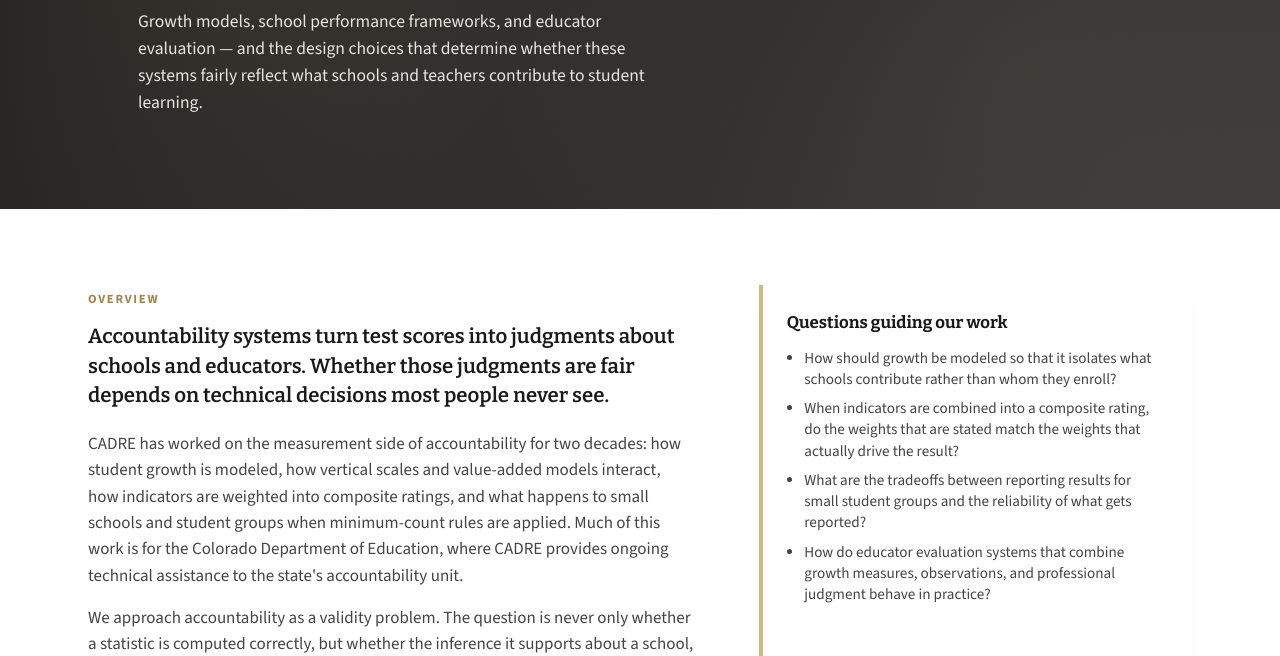
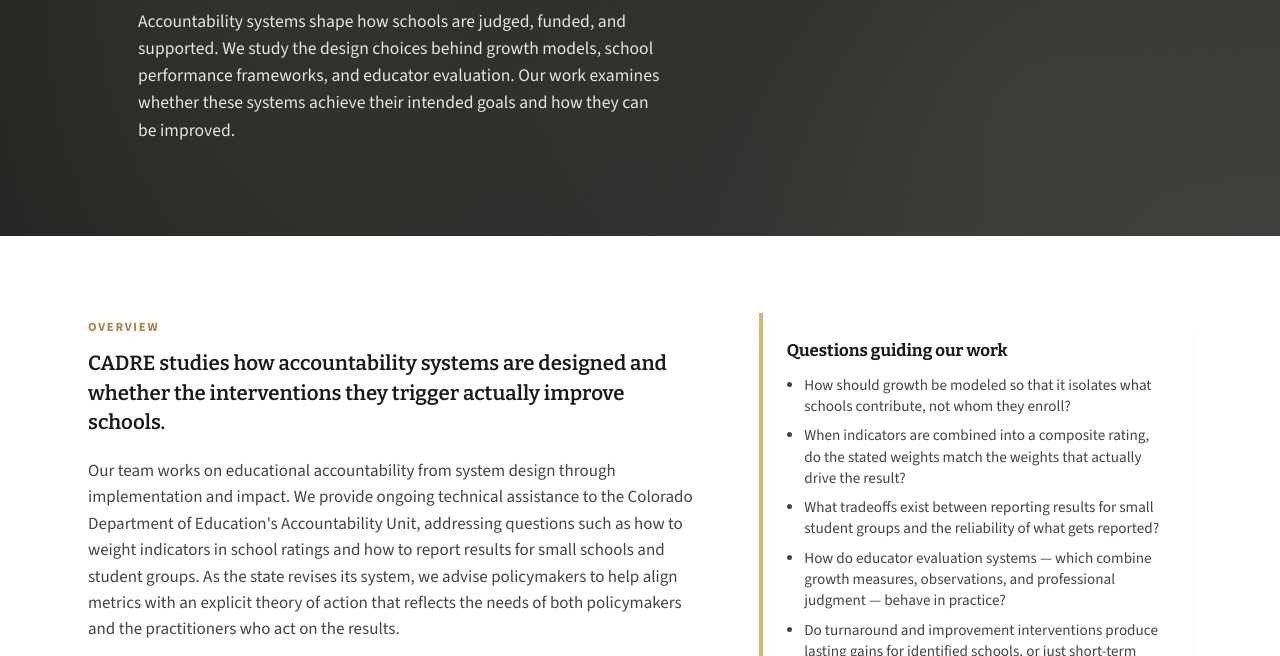
Before and after one commit to CADRE-CU/CADRE-CU.github.io, a plain HTML site: page accountability.html in a window 1280 px wide. Shown: the part 359-1015 px from the top of the page. Drawn offline with nearby package versions, Linux system fonts and the light colour scheme.

Commit message:
Refresh accountability page copy
Update the Educational Accountability page with more direct overview and hero text, emphasizing CADRE's work on system design, technical assistance to Colorado, and the effects of turnaround and improvement interventions. The research questions were also tightened and expanded to include whether identified-school interventions lead to lasting gains.

```diff
--- a/accountability.html
+++ b/accountability.html
@@ -60,7 +60,7 @@
       </div>
       <svg class="hero-icon" viewBox="0 0 40 40" aria-hidden="true"><path d="M7 30V20M16 30V12M25 30V16M34 30V6" stroke-linecap="round"/><path d="M4 34h34" stroke-linecap="round"/></svg>
       <h1>Educational <span class="accent">Accountability</span></h1>
-      <p class="lede">Growth models, school performance frameworks, and educator evaluation — and the design choices that determine whether these systems fairly reflect what schools and teachers contribute to student learning.</p>
+      <p class="lede">Accountability systems shape how schools are judged, funded, and supported. We study the design choices behind growth models, school performance frameworks, and educator evaluation. Our work examines whether these systems achieve their intended goals and how they can be improved.</p>
     </div>
   </div>
 </section>
@@ -70,17 +70,18 @@
     <div class="area-overview">
       <div>
         <span class="eyebrow">Overview</span>
-        <p class="lead-text">Accountability systems turn test scores into judgments about schools and educators. Whether those judgments are fair depends on technical decisions most people never see.</p>
-        <p class="body-text">CADRE has worked on the measurement side of accountability for two decades: how student growth is modeled, how vertical scales and value-added models interact, how indicators are weighted into composite ratings, and what happens to small schools and student groups when minimum-count rules are applied. Much of this work is for the Colorado Department of Education, where CADRE provides ongoing technical assistance to the state's accountability unit.</p>
-        <p class="body-text">We approach accountability as a validity problem. The question is never only whether a statistic is computed correctly, but whether the inference it supports about a school, a teacher, or a program can survive scrutiny, and what the system's incentives do to the behavior it is meant to measure.</p>
+        <p class="lead-text">CADRE studies how accountability systems are designed and whether the interventions they trigger actually improve schools.</p>
+        <p class="body-text">Our team works on educational accountability from system design through implementation and impact. We provide ongoing technical assistance to the Colorado Department of Education's Accountability Unit, addressing questions such as how to weight indicators in school ratings and how to report results for small schools and student groups. As the state revises its system, we advise policymakers to help align metrics with an explicit theory of action that reflects the needs of both policymakers and the practitioners who act on the results.</p>
+        <p class="body-text">We also study what happens after accountability identifies a school — from the state's turnaround and improvement programs to locally designed systems in rural districts. We assess whether these interventions produce the improvement they're designed to drive, and what conditions make them work.</p>
       </div>
       <aside class="questions" aria-label="Research questions">
         <h4>Questions guiding our work</h4>
         <ul>
-          <li>How should growth be modeled so that it isolates what schools contribute rather than whom they enroll?</li>
-          <li>When indicators are combined into a composite rating, do the weights that are stated match the weights that actually drive the result?</li>
-          <li>What are the tradeoffs between reporting results for small student groups and the reliability of what gets reported?</li>
-          <li>How do educator evaluation systems that combine growth measures, observations, and professional judgment behave in practice?</li>
+          <li>How should growth be modeled so that it isolates what schools contribute, not whom they enroll?</li>
+          <li>When indicators are combined into a composite rating, do the stated weights match the weights that actually drive the result?</li>
+          <li>What tradeoffs exist between reporting results for small student groups and the reliability of what gets reported?</li>
+          <li>How do educator evaluation systems — which combine growth measures, observations, and professional judgment — behave in practice?</li>
+          <li>Do turnaround and improvement interventions produce lasting gains for identified schools, or just short-term compliance?</li>
         </ul>
       </aside>
     </div>
```
